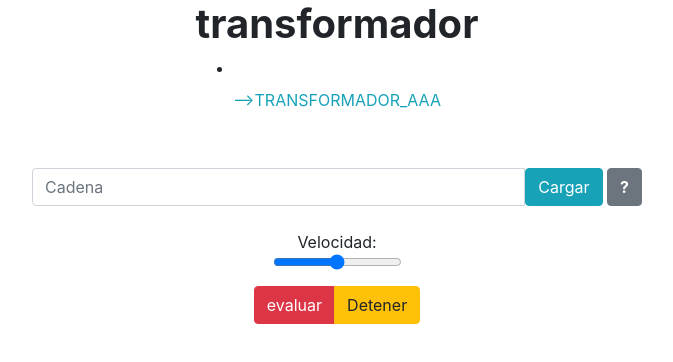
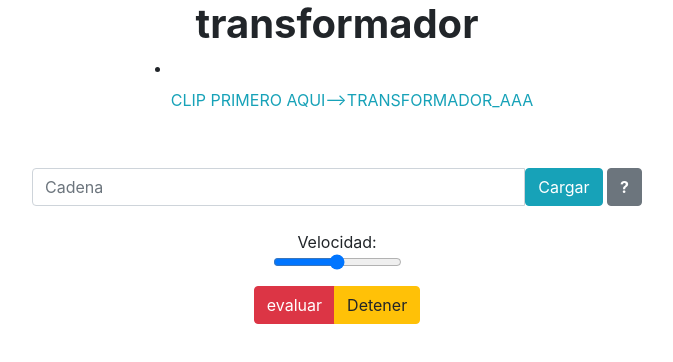
Before and after one commit to luishawkins/MaquinaDeTuring, a plain HTML site: page index.html in a window 1280 px wide. Shown: the whole page, without its empty margins (303-976 px from the left). Drawn offline with Linux system fonts and the light colour scheme.

Commit message:
actulizacion carga directo evento 3 0.1

```diff
--- a/index.html
+++ b/index.html
@@ -28,10 +28,13 @@
             <strong id="etiqueta">Máquina de Turing</strong>
         </h1>
         <div class="d-flex justify-content-center mt-1 mb-5 ">
+            <li id="elemento3" class="nav-item"><a class="nav-link text-uppercase text-info" data-toggle="tab" href="#tab3" role="tab">clip primero aqui-->transformador_aaa</a></li>
             <div class="row">
-                <div class="col">
-                    <li id="elemento3" onclick="plusSlides(1)" class="nav-item"><a class="nav-link text-uppercase text-info" data-toggle="tab" href="#tab3" role="tab">-->transformador_aaa</a></li>
-                </div>
+                <!-- <div class="col">
+                    <li id="elemento3" onclick="plusSlides(1)" class="nav-item"><a class="nav-link text-uppercase text-info" data-toggle="tab" href="#tab3" role="tab">clip primero aqui transformador_aaa</a>
+                </li>
+            </div>
+            -->
             </div>
         </div>
         <center>
```
